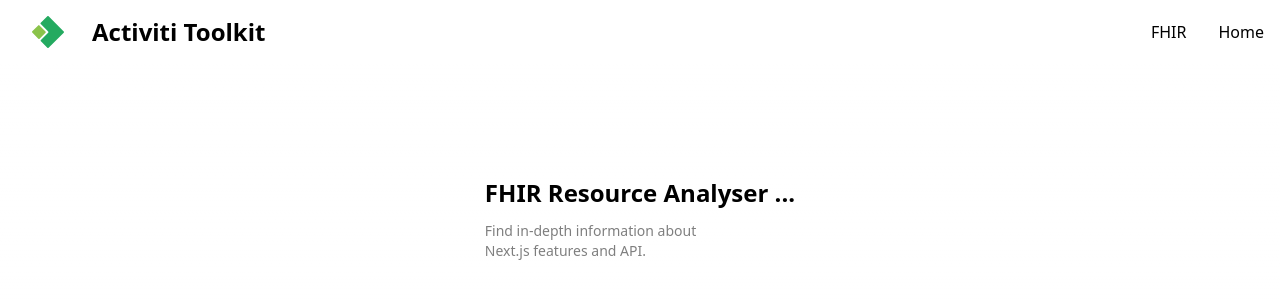
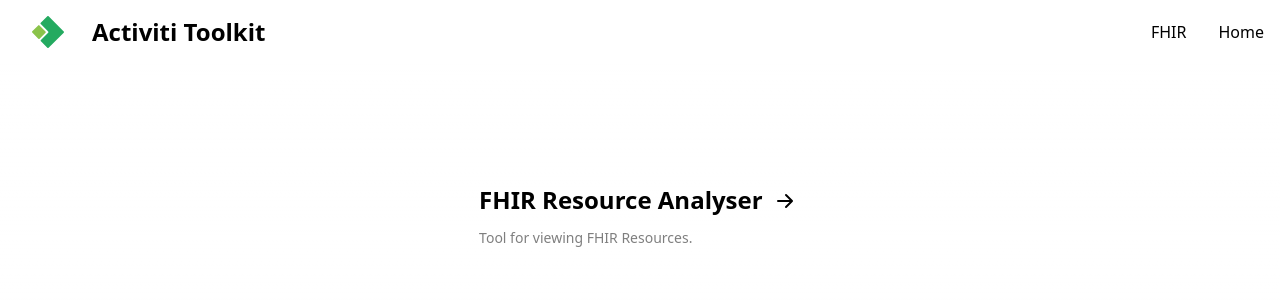
Before and after one commit to konrad-multibyte/activiti-toolkit, a Next.js app: page /fhir in a window 1280 px wide. Shown: the top 300 px of the page. Built offline with nearby package versions, Linux system fonts and the light colour scheme.

Commit message:
change default text and embed right arrow svg

```diff
--- a/src/app/fhir/page.tsx
+++ b/src/app/fhir/page.tsx
@@ -9,13 +9,15 @@ export default function Page() {
                     <h2 className={`mb-3 text-2xl font-semibold`}>
                         FHIR Resource Analyser{' '}
                         <span className="inline-block transition-transform group-hover:translate-x-1 motion-reduce:transform-none">
-                          ...
+                            <svg xmlns="http://www.w3.org/2000/svg" width="32" height="32" fill="currentColor" className="bi bi-arrow-right-short" viewBox="0 0 16 8">
+                                <path fill-rule="evenodd" d="M4 8a.5.5 0 0 1 .5-.5h5.793L8.146 5.354a.5.5 0 1 1 .708-.708l3 3a.5.5 0 0 1 0 .708l-3 3a.5.5 0 0 1-.708-.708L10.293 8.5H4.5A.5.5 0 0 1 4 8z" />
+                            </svg>
                         </span>
                     </h2>
                     <p
                         className={`m-0 max-w-[30ch] text-sm opacity-50`}
                     >
-                        Find in-depth information about Next.js features and API.
+                        Tool for viewing FHIR Resources.
                     </p>
                 </a>
             </div>
```
